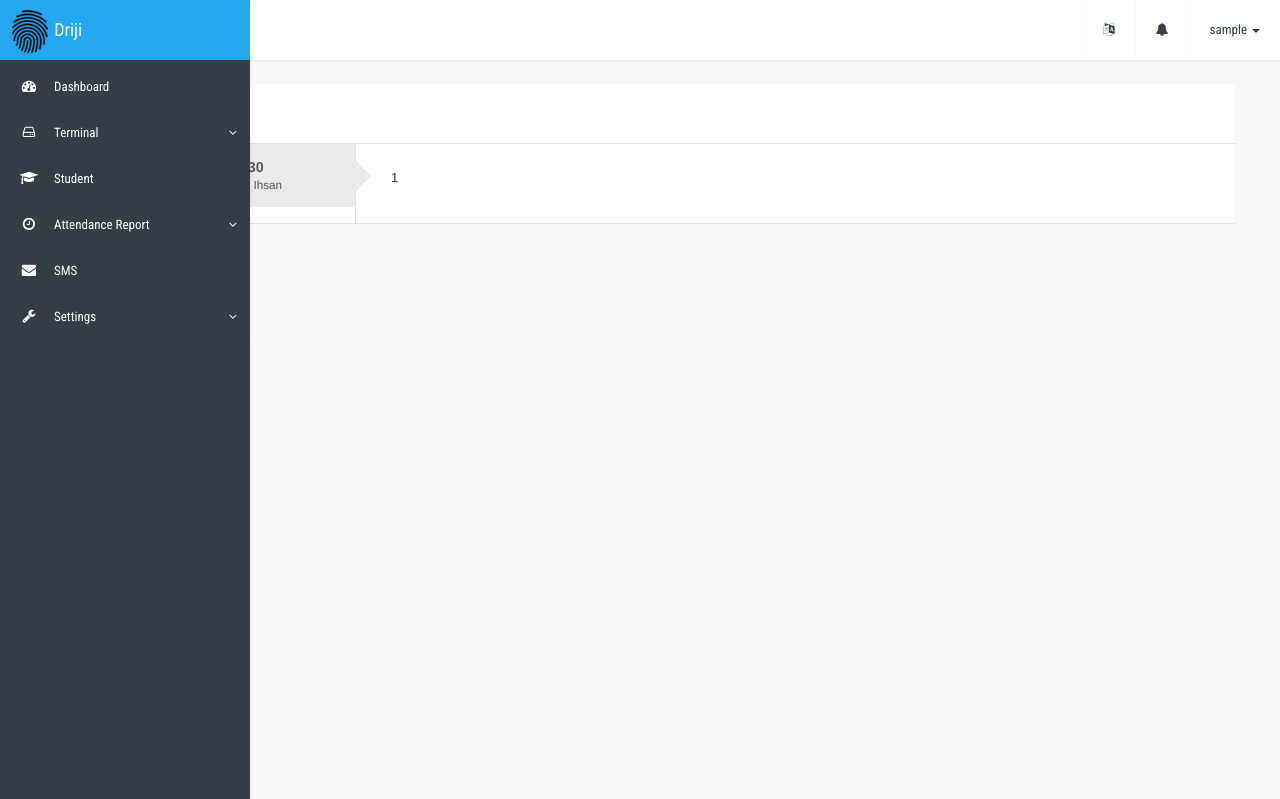
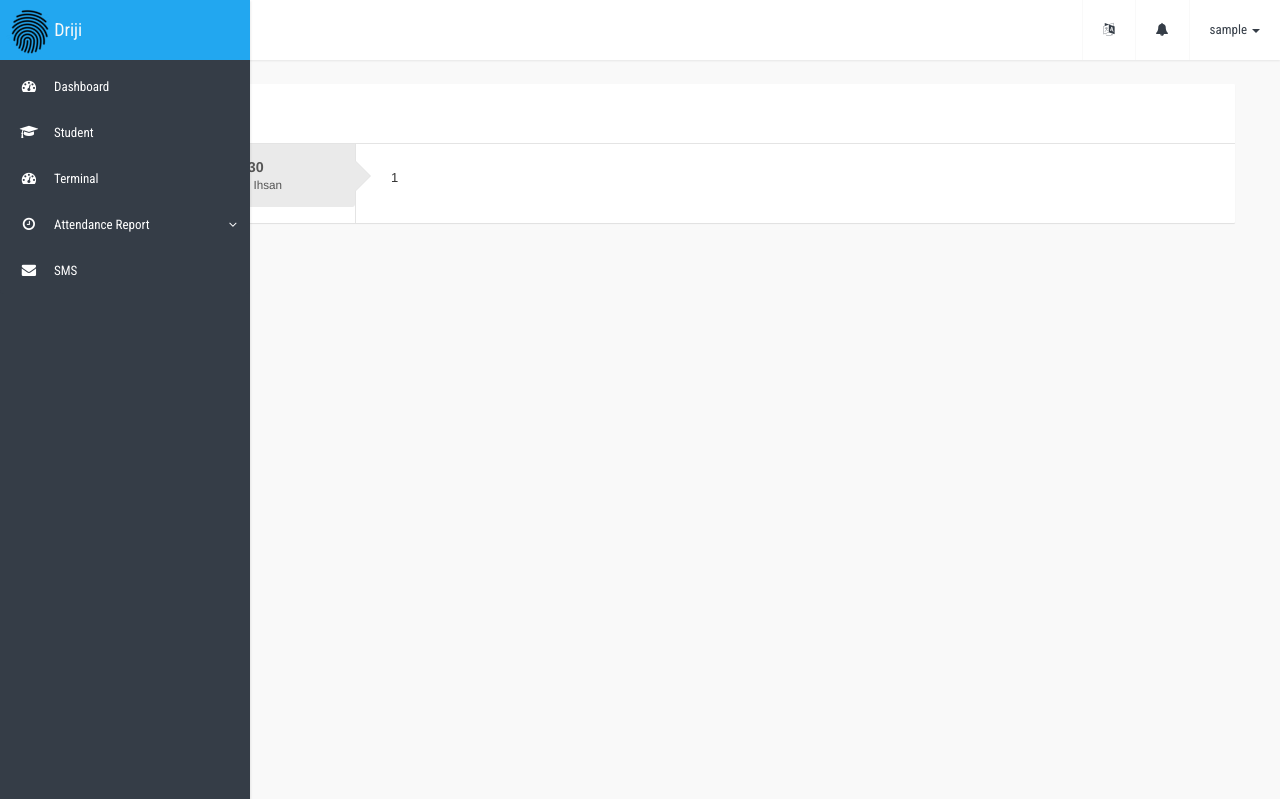
Before and after one commit to fananimi/driji, a Django app: page /sms/ in a window 1280 px wide. Shown: the top 799 px of the page. Run offline with Django 3.2, Linux system fonts and the light colour scheme; the visitor is signed in with stand-in values (Sample User, id 1); some libraries are stand-ins or nearby versions.

Commit message:
hide some menus

```diff
--- a/driji/templates/base.html
+++ b/driji/templates/base.html
@@ -134,32 +134,14 @@
                     <span class="icon fa fa-tachometer"></span><span class="title">{% trans 'Dashboard' %}</span>
                   </a>
                 </li>
-                <li class="panel panel-default dropdown">
-                  <a data-toggle="collapse" href="#dropdown-terminal">
-                    <span class="icon fa fa-hdd-o"></span><span class="title">{% trans 'Terminal' %}</span>
-                  </a>
-                  <div id="dropdown-terminal" class="panel-collapse collapse">
-                    <div class="panel-body">
-                      <ul class="nav navbar-nav">
-                        <li>
-                          <a href="{% url 'terminal' %}">
-                            <span class="icon fa fa-hdd-o"></span><span class="title">{% trans 'Termianl Management' %}</span>
-                          </a>
-                        </li>
-                        {% for terminal in terminals %}
-                        <li>
-                          <a href="{% url 'terminal_detail' terminal.id %}">
-                            <span class="icon fa fa-folder"></span><span class="title">{{ terminal.name }}</span>
-                          </a>
-                        </li>
-                        {% endfor %}
-                      </ul>
-                    </div>
-                  </div>
-                </li>
                 <li {% if request.path == '/student/' %}class="active"{% endif %}>
                   <a href="{% url 'student' %}">
                     <span class="icon fa fa-graduation-cap"></span><span class="title">{% trans 'Student' %}</span>
+                  </a>
+                </li>
+                <li {% if request.path == '/' %}class="active"{% endif %}>
+                  <a href="{% url 'index' %}">
+                    <span class="icon fa fa-tachometer"></span><span class="title">{% trans 'Terminal' %}</span>
                   </a>
                 </li>
                 <!-- <li>
@@ -216,7 +198,7 @@
                     </div>
                   </div>
                 </li> -->
-                <li class="panel panel-default dropdown">
+                <!-- <li class="panel panel-default dropdown">
                   <a data-toggle="collapse" href="#dropdown-settings">
                     <span class="icon fa fa-wrench"></span><span class="title">{% trans 'Settings' %}</span>
                   </a>
@@ -228,11 +210,11 @@
                             <span class="icon fa fa-folder"></span><span class="title">{% trans 'Grade' %}</span>
                           </a>
                         </li>
-                        <!-- <li>
+                        <li>
                           <a href="#">
                             <span class="icon fa fa-envelope"></span><span class="title">{% trans 'SMS' %}</span>
                           </a>
-                        </li> -->
+                        </li>
                         <li>
                           <a href="#">
                             <span class="icon fa fa-clock-o"></span><span class="title">{% trans 'Attendance' %}</span>
@@ -241,7 +223,7 @@
                       </ul>
                     </div>
                   </div>
-                </li>
+                </li> -->
               </ul>
             </div>
             <!-- /.navbar-collapse -->
```
